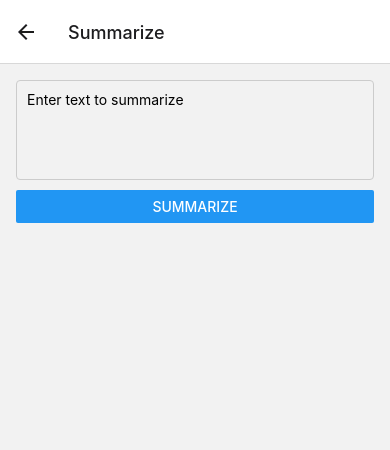
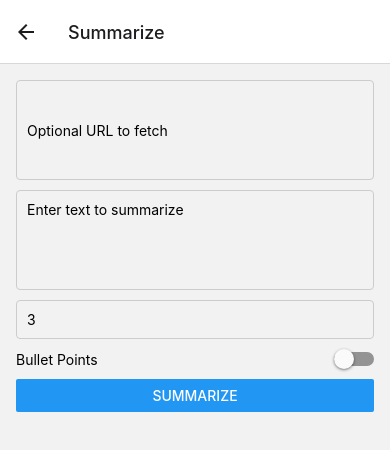
Before and after one commit to hjorth89/Mobile-app, a React Native app: screen /Summarize in a window 390 px wide. Shown: the top 450 px of the page. Built offline with nearby package versions, Linux system fonts and the light colour scheme.

Commit message:
feat: improve summarization options

```diff
--- a/src/screens/ChatScreen.js
+++ b/src/screens/ChatScreen.js
@@ -13,7 +13,7 @@ export default function ChatScreen() {
       method: 'POST',
       headers: {
         'Content-Type': 'application/json',
-        Authorization: `Bearer YOUR_OPENAI_KEY`,
+        Authorization: `Bearer ${process.env.OPENAI_API_KEY}`,
       },
       body: JSON.stringify({
         model: 'gpt-3.5-turbo',
--- a/src/screens/SummarizeScreen.js
+++ b/src/screens/SummarizeScreen.js
@@ -1,21 +1,42 @@
 import React, { useState } from 'react';
-import { View, TextInput, Button, Text, StyleSheet } from 'react-native';
+import { View, TextInput, Button, Text, StyleSheet, Switch } from 'react-native';
 
 export default function SummarizeScreen() {
   const [text, setText] = useState('');
   const [summary, setSummary] = useState('');
+  const [url, setUrl] = useState('');
+  const [numSentences, setNumSentences] = useState('3');
+  const [bullets, setBullets] = useState(false);
 
   async function summarize() {
-    // Placeholder call to OpenAI API
+    let targetText = text;
+    if (url) {
+      try {
+        const res = await fetch(url);
+        targetText = await res.text();
+      } catch (e) {
+        setSummary('Failed to fetch URL');
+        return;
+      }
+    }
+
+    const lengthPrompt = `in about ${numSentences} sentences`;
+    const stylePrompt = bullets ? 'Use bullet points.' : '';
+
     const response = await fetch('https://api.openai.com/v1/chat/completions', {
       method: 'POST',
       headers: {
         'Content-Type': 'application/json',
-        Authorization: `Bearer YOUR_OPENAI_KEY`,
+        Authorization: `Bearer ${process.env.OPENAI_API_KEY}`,
       },
       body: JSON.stringify({
         model: 'gpt-3.5-turbo',
-        messages: [{ role: 'user', content: `Summarize: ${text}` }],
+        messages: [
+          {
+            role: 'user',
+            content: `Summarize the following text ${lengthPrompt}. ${stylePrompt}\n\n${targetText}`,
+          },
+        ],
       }),
     });
     const data = await response.json();
@@ -26,11 +47,28 @@ export default function SummarizeScreen() {
     <View style={styles.container}>
       <TextInput
         style={styles.input}
+        placeholder="Optional URL to fetch"
+        value={url}
+        onChangeText={setUrl}
+      />
+      <TextInput
+        style={styles.input}
         multiline
         placeholder="Enter text to summarize"
         value={text}
         onChangeText={setText}
       />
+      <TextInput
+        style={styles.singleLine}
+        keyboardType="number-pad"
+        placeholder="Number of sentences"
+        value={numSentences}
+        onChangeText={setNumSentences}
+      />
+      <View style={styles.switchRow}>
+        <Text>Bullet Points</Text>
+        <Switch value={bullets} onValueChange={setBullets} />
+      </View>
       <Button title="Summarize" onPress={summarize} />
       <Text style={styles.result}>{summary}</Text>
     </View>
@@ -50,6 +88,17 @@ const styles = StyleSheet.create({
     borderRadius: 4,
     height: 100,
   },
+  singleLine: {
+    borderWidth: 1,
+    borderColor: '#ccc',
+    padding: 10,
+    borderRadius: 4,
+  },
+  switchRow: {
+    flexDirection: 'row',
+    alignItems: 'center',
+    justifyContent: 'space-between',
+  },
   result: {
     marginTop: 20,
   },
```
Also changed, not shown: 1 other file (tests, documents, lock files or other folders).
